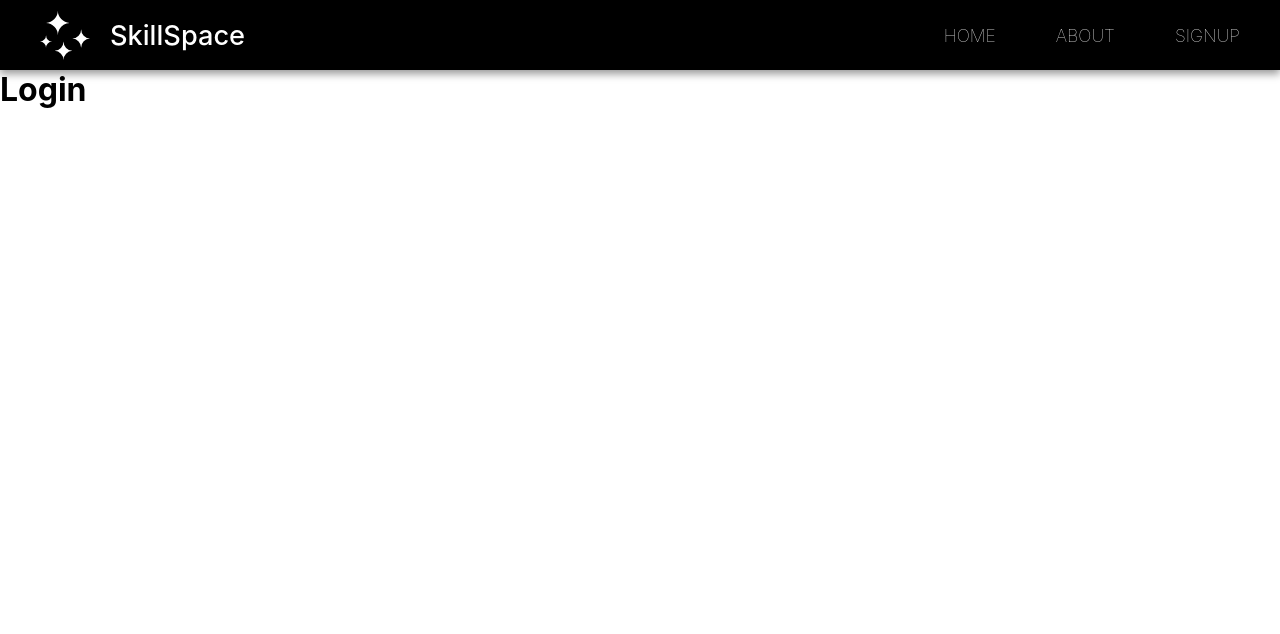
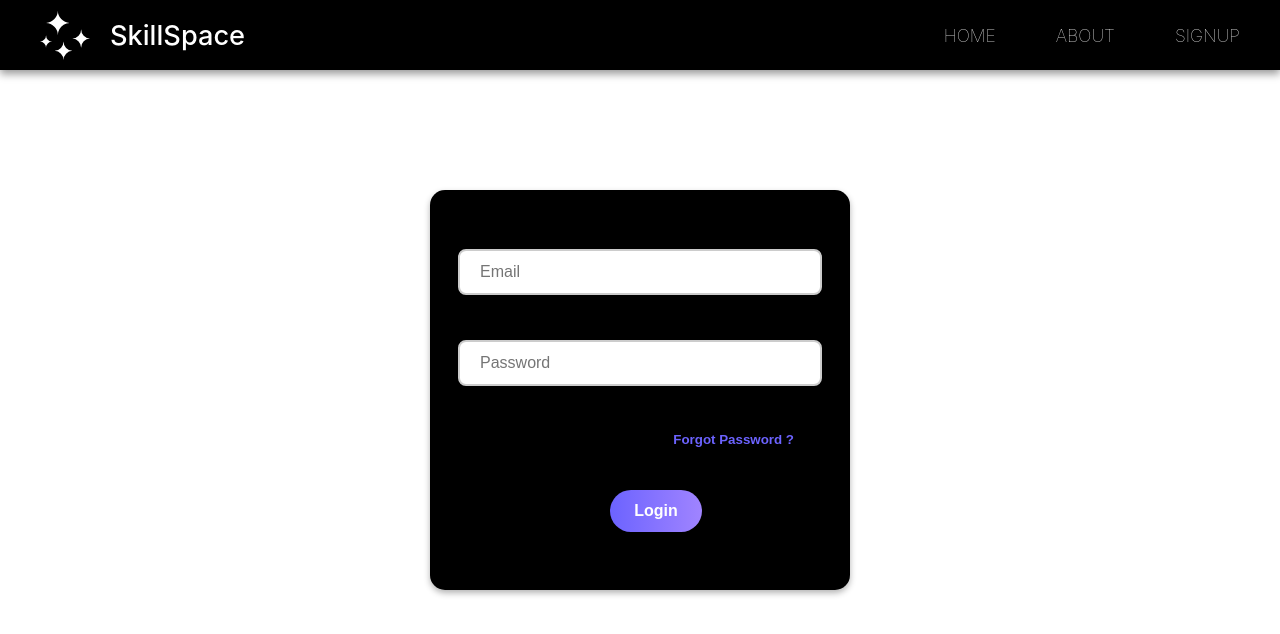
Before and after one commit to miteshp2110/SkillSpace_FrontEnd, a React (Create React App) app: page /login in a window 1280 px wide. Shown: the top 634 px of the page. Built offline with nearby package versions, Linux system fonts and the light colour scheme.

Commit message:
Completed Auth UI

```diff
--- a/src/components/common/CommonRouter.js
+++ b/src/components/common/CommonRouter.js
@@ -6,6 +6,7 @@ import Signup from "./SignUp/Signup";
 import AboutUs from "./AboutUs/AboutUs";
 import {useContext} from "react";
 import {AppContext} from "../../utils/AppContext";
+import ForgotPassword from "./ForgotPassword/ForgotPassword";
 
 function CommonRouter() {
     const {isLoggedIn} = useContext(AppContext);
@@ -21,6 +22,7 @@ function CommonRouter() {
                     <Route path="/login" element={isLoggedIn==='true'?<Navigate to="/"/>:<Login /> } />
                     <Route path="/signup" element={isLoggedIn==='true'?<Navigate to="/"/>:<Signup /> } />
                     <Route path="/about" element={<AboutUs />} />
+                    <Route path="/forgotPassword" element={isLoggedIn==='true'?<Navigate to="/"/>:<ForgotPassword />} />
                 </Routes>
             </BrowserRouter>
         </div>
--- /dev/null
+++ b/src/components/common/ForgotPassword/ForgotPassword.jsx
@@ -0,0 +1,103 @@
+import './Forgotpassword.css'
+import {useState} from "react";
+import {sendForgotPasswordEmail, updatePassword} from "../../../utils/controllers/AuthControllers";
+
+const ForgotPassword = () => {
+
+    const [email,setEmail] = useState('')
+    const [password, setPassword] = useState('')
+    const [otp,setOtp] = useState('')
+
+    const forgotEmailInput = document.getElementById('forgotEmailInput')
+    const forgotPasswordInput = document.getElementById('forgotPasswordInput')
+    const forgotOtpInput = document.getElementById('forgotOtpInput')
+    const requestOtpBtn = document.getElementById('requestOtpBtn')
+    const updatePasswordBtn = document.getElementById('updatePasswordBtn')
+
+    function validateEmailAndPassword(email, password) {
+        const emailRegex = /^[a-zA-Z0-9._%+-]+@[a-zA-Z0-9.-]+\.[a-zA-Z]{2,}$/;
+        const passwordRegex = /^.{8,}$/;
+
+        const isEmailValid = emailRegex.test(email);
+        const isPasswordValid = passwordRegex.test(password);
+
+        return {
+            isEmailValid,
+            isPasswordValid,
+        };
+    }
+
+    async function forgotPasswordOtp(){
+        const {isEmailValid} = validateEmailAndPassword(email);
+        if(!isEmailValid){
+            alert("Please enter a valid email address");
+        }
+        else{
+            const res = await sendForgotPasswordEmail(email);
+
+            if(res.data.Error === true){
+                if(res.data.status === 404){
+                    alert("Email Not Found");
+                }
+                else{
+                    alert("Some Error Occured");
+                }
+            }
+
+            else{
+                forgotEmailInput.disabled = true;
+                forgotOtpInput.style.display="block";
+                forgotPasswordInput.style.display="block";
+                requestOtpBtn.style.display="none";
+                updatePasswordBtn.style.display="block";
+            }
+        }
+    }
+
+    async function updatePass(){
+        const res = await updatePassword(email,password,otp)
+        if(res.data.Error === true){
+            alert("Some Error Occured");
+        }
+        else{
+            alert("Password Updated!")
+            window.location.href="/login"
+        }
+    }
+
+    return (
+        <div style={{display: 'flex', justifyContent: 'center', alignItems: 'center', width: '100%', height: '80vh'}}>
+            <div className="loginContainer" id={"loginContainer"}>
+
+                <input type={'email'} placeholder={'Email'} id={"forgotEmailInput"} className={'inputField'} onChange={
+                    event => setEmail(event.target.value)
+                }/>
+
+                <input type={'text'} placeholder={'Otp'} id={'forgotOtpInput'} className={'inputField'} style={{display: 'none'}}
+                    onChange={event => setOtp(event.target.value)}
+                />/>
+
+                <input type={'password'} className={'inputField'}
+                       id={'forgotPasswordInput'}
+                       placeholder={' New Password'} style={{display: 'none'}}
+                    onChange={event => setPassword(event.target.value)}
+                />
+
+                <button className={'roundedButton requestOtp'} id={'requestOtpBtn'}
+                    onClick={async ()=>{
+                        await forgotPasswordOtp();
+                    }}
+                >Request Otp</button>
+                <button className={'roundedButton requestOtp'} id={"updatePasswordBtn"} style={{display:"none"}}
+                    onClick={async ()=>{
+                        await updatePass()
+                    }}
+                >Update Password</button>
+
+
+
+            </div>
+        </div>
+    )
+}
+export default ForgotPassword
--- /dev/null
+++ b/src/components/common/ForgotPassword/Forgotpassword.css
@@ -0,0 +1,10 @@
+
+#loginContainer{
+    height: fit-content;
+    padding-top: 40px;
+    padding-bottom: 40px;
+}
+.requestOtp{
+    margin-right: 40%;
+    width: 12vw;
+}
--- a/src/components/common/Login/Login.css
+++ b/src/components/common/Login/Login.css
@@ -0,0 +1,31 @@
+.loginContainer{
+    width: 25vw;
+    height: 50vh;
+    display: flex;
+    background: black;
+    align-items: center;
+    justify-content: center;
+    border-radius: 15px;
+    box-shadow: 0px 3px 6px rgba(0, 0, 0, 0.3);
+    padding-inline: 50px;
+    flex-direction: column;
+    /*row-gap: 15px;*/
+
+}
+
+#loginButton{
+    margin-top: 4vh;
+    margin-right:35%;
+}
+
+.forgotPassword{
+    background: none;
+    border: none;
+    color: #6c63ff;
+    font-weight: bold;
+    align-self: flex-end;
+    margin-bottom: 10px;
+}
+.forgotPassword:hover{
+    cursor: pointer;
+}
--- a/src/components/common/Login/Login.jsx
+++ b/src/components/common/Login/Login.jsx
@@ -1,10 +1,82 @@
 import './Login.css'
+import {useContext, useState} from "react";
+import {login} from "../../../utils/controllers/AuthControllers";
+import {AppContext} from "../../../utils/AppContext";
+import {useNavigate} from "react-router-dom";
 
 const Login = () => {
+    const navigate = useNavigate();
+
+    const {setEmail,setRole,setJwt,setIsLoggedIn} = useContext(AppContext)
+
+    function validateEmailAndPassword(email, password) {
+        const emailRegex = /^[a-zA-Z0-9._%+-]+@[a-zA-Z0-9.-]+\.[a-zA-Z]{2,}$/;
+        const passwordRegex = /^.{8,}$/;
+
+        const isEmailValid = emailRegex.test(email);
+        const isPasswordValid = passwordRegex.test(password);
+
+        return {
+            isEmailValid,
+            isPasswordValid,
+        };
+    }
+    const [tempEmail,setTempEmail] = useState("");
+    const [password,setPassword] = useState("");
+
+    async function loginUser(){
+        const {isEmailValid,isPasswordValid} = validateEmailAndPassword(tempEmail,password);
+        if(!isEmailValid ){
+            alert("Please enter a valid email address");
+        }
+        else{
+            if(!isPasswordValid){
+                alert("Password of Minimum length 8");
+            }
+            else{
+                const res = await login(tempEmail, password);
+                // console.log(res);
+                if(res.data.Error === true){
+                    if(res.data.status === 401){
+                        alert("Wrong Password");
+                    }
+                    else{
+                        if(res.data.status === 404){
+                            alert("User not found");
+                        }
+                    }
+                }
+                else{
+                   const data = res.data.data
+                    setEmail(tempEmail);
+                   setRole(data.role);
+                   setJwt(data.jwt)
+                    setIsLoggedIn(true);
+                    window.location.href = "/";
+
+                }
+
+            }
+        }
+    }
+
     return (
-        <h1>
-            Login
-        </h1>
+        <div style={{display: 'flex', justifyContent: 'center', alignItems: 'center',width: '100%', height: '80vh'}}>
+            <div className="loginContainer">
+
+                <input type={'email'} placeholder={'Email'} className={'inputField'} onChange={event => setTempEmail(event.target.value)} />
+
+                <input type={'password'} className={'inputField'} placeholder={'Password'} onChange={event => setPassword(event.target.value)} />
+
+                <button className={'forgotPassword'} onClick={()=>{
+                    navigate('/forgotPassword')
+                }}>Forgot Password ?</button>
+
+                <button className={'roundedButton'} id={'loginButton'} onClick={async ()=>{
+                    await loginUser()
+                }}>Login</button>
+            </div>
+        </div>
     )
 }
 
```
